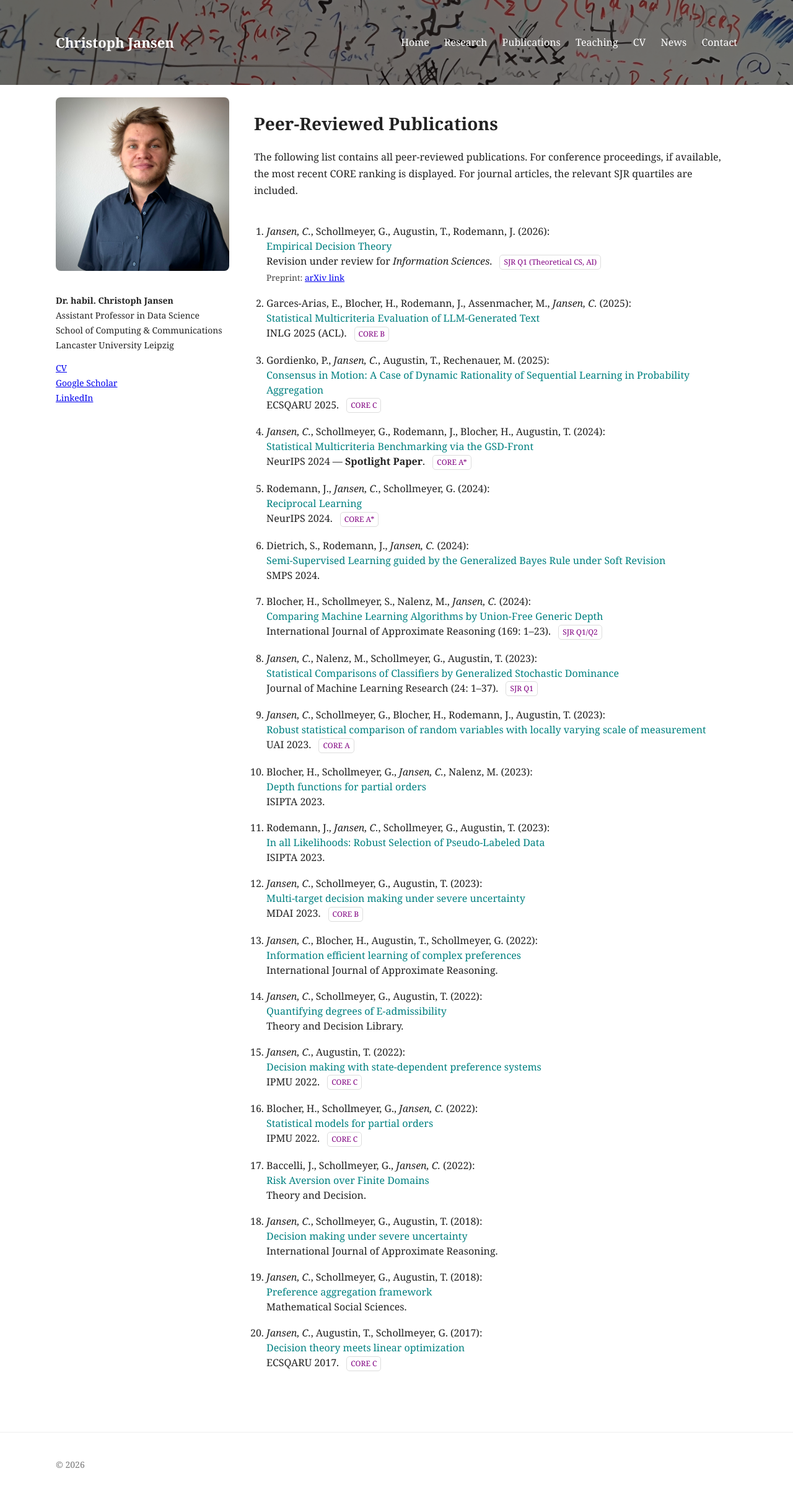
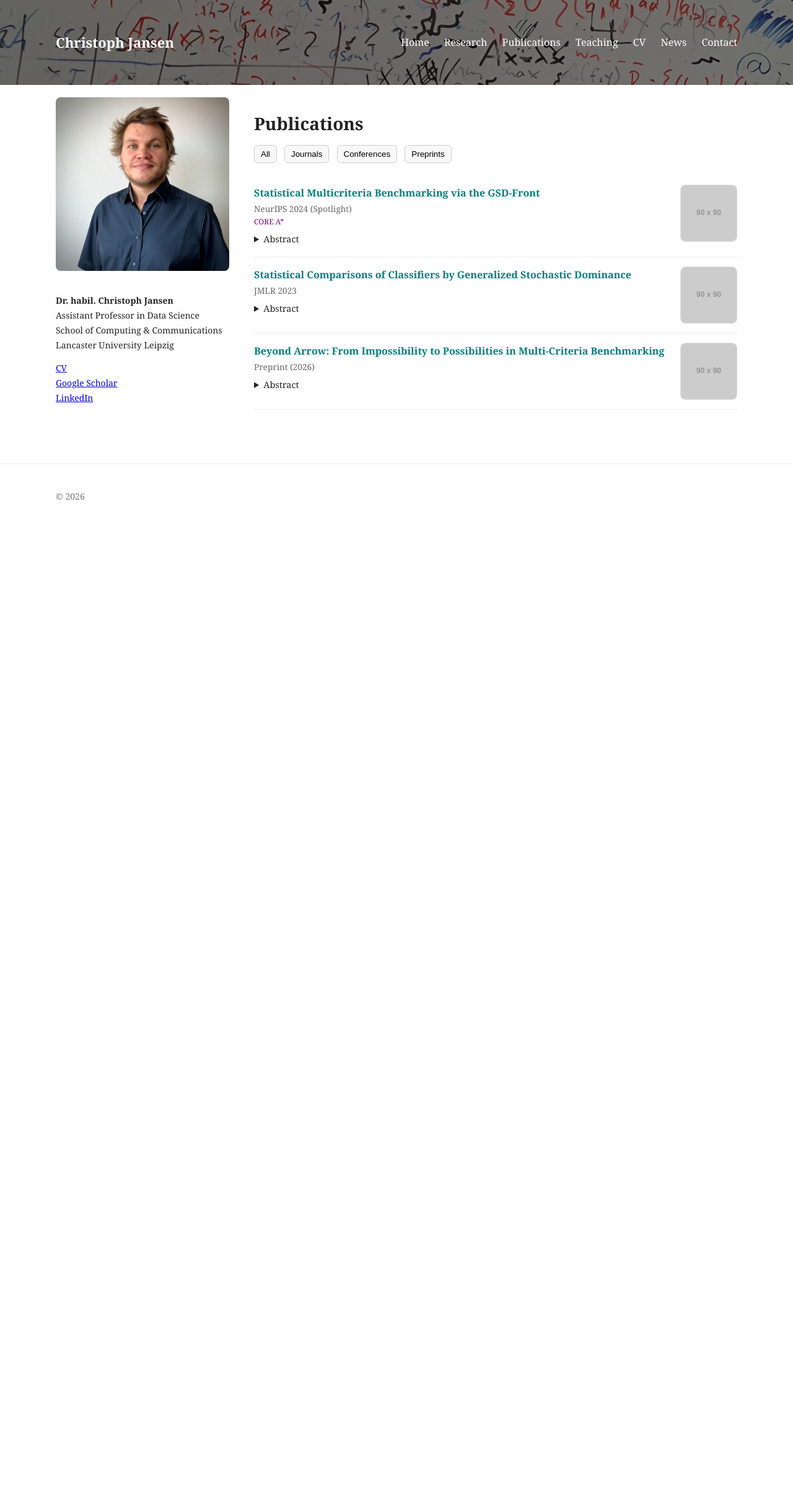
Before and after one commit to jansenc/jansenc.github.io, a Jekyll site: the page built from publications/index.md, in a window 1280 px wide. Shown: the whole page at 62% size. Built offline with Jekyll 4.4.1, drawn with Linux system fonts in a browser that asks for light colours; after the commit the page ends 900 px from its top, so only the background shows below that.

Commit message:
Update index.md

```diff
--- a/publications/index.md
+++ b/publications/index.md
@@ -4,194 +4,132 @@ title: Publications
 permalink: /publications/
 ---
 
-<h1>Peer-Reviewed Publications</h1>
+<h1>Publications</h1>
 
-<p>
-The following list contains all peer-reviewed publications. For conference proceedings, if available, the most recent CORE ranking is displayed. For journal articles, the relevant SJR quartiles are included.
-</p>
+<!-- FILTER BUTTONS -->
+<div class="filter-bar">
+  <button onclick="filterPubs('all')">All</button>
+  <button onclick="filterPubs('journal')">Journals</button>
+  <button onclick="filterPubs('conference')">Conferences</button>
+  <button onclick="filterPubs('preprint')">Preprints</button>
+</div>
 
 <style>
-.pub-section {
-  margin-top: 40px;
+.filter-bar {
+  margin-bottom: 20px;
 }
 
-.pub-list {
-  counter-reset: item;
-  padding-left: 20px;
+.filter-bar button {
+  margin-right: 8px;
+  padding: 6px 10px;
+  border: 1px solid #ccc;
+  background: #f8f8f8;
+  cursor: pointer;
+  border-radius: 6px;
 }
 
-.pub-list li {
-  margin-bottom: 18px;
-  line-height: 1.5;
+.pub {
+  display: flex;
+  justify-content: space-between;
+  gap: 15px;
+  padding: 15px 0;
+  border-bottom: 1px solid #eee;
+}
+
+.pub-left {
+  flex: 1;
 }
 
 .pub-title {
   color: teal;
-  font-weight: 500;
+  font-weight: 600;
 }
 
-.tag {
-  display: inline-block;
+.pub-meta {
+  font-size: 0.85em;
+  color: #666;
+}
+
+.pub-tags {
   font-size: 0.75em;
   color: purple;
-  border: 1px solid #ddd;
-  padding: 2px 6px;
-  border-radius: 5px;
-  margin-left: 8px;
-  vertical-align: middle;
 }
 
-.small {
-  font-size: 0.85em;
-  color: #444;
+.pub img {
+  width: 90px;
+  height: 90px;
+  object-fit: cover;
+  border-radius: 8px;
+  border: 1px solid #ddd;
 }
 
-hr.dots {
-  border: none;
-  border-top: 1px solid #ccc;
-  margin: 8px 0;
+details {
+  margin-top: 6px;
+  font-size: 0.9em;
+}
+
+.hidden {
+  display: none;
 }
 </style>
 
-<div class="pub-section">
+<!-- PUBLICATION LIST -->
 
-<ol class="pub-list">
+<div class="pub conference">
+  <div class="pub-left">
+    <div class="pub-title">Statistical Multicriteria Benchmarking via the GSD-Front</div>
+    <div class="pub-meta">NeurIPS 2024 (Spotlight)</div>
+    <div class="pub-tags">CORE A*</div>
 
-<li>
-<em>Jansen, C.</em>, Schollmeyer, G., Augustin, T., Rodemann, J. (2026):<br>
-<span class="pub-title">Empirical Decision Theory</span><br>
-Revision under review for <em>Information Sciences</em>.
-<span class="tag">SJR Q1 (Theoretical CS, AI)</span><br>
-<span class="small">
-Preprint: <a href="https://doi.org/10.48550/arXiv.2512.05677">arXiv link</a>
-</span>
-</li>
+    <details>
+      <summary>Abstract</summary>
+      Method for comparing machine learning algorithms via statistical multicriteria evaluation...
+    </details>
+  </div>
+  <img src="https://via.placeholder.com/90" alt="paper image">
+</div>
 
-<li>
-Garces-Arias, E., Blocher, H., Rodemann, J., Assenmacher, M., <em>Jansen, C.</em> (2025):<br>
-<span class="pub-title">Statistical Multicriteria Evaluation of LLM-Generated Text</span><br>
-INLG 2025 (ACL).
-<span class="tag">CORE B</span>
-</li>
+<div class="pub journal">
+  <div class="pub-left">
+    <div class="pub-title">Statistical Comparisons of Classifiers by Generalized Stochastic Dominance</div>
+    <div class="pub-meta">JMLR 2023</div>
 
-<li>
-Gordienko, P., <em>Jansen, C.</em>, Augustin, T., Rechenauer, M. (2025):<br>
-<span class="pub-title">Consensus in Motion: A Case of Dynamic Rationality of Sequential Learning in Probability Aggregation</span><br>
-ECSQARU 2025.
-<span class="tag">CORE C</span>
-</li>
+    <details>
+      <summary>Abstract</summary>
+      We introduce a framework for comparing classifiers using stochastic dominance...
+    </details>
+  </div>
+  <img src="https://via.placeholder.com/90" alt="paper image">
+</div>
 
-<li>
-<em>Jansen, C.</em>, Schollmeyer, G., Rodemann, J., Blocher, H., Augustin, T. (2024):<br>
-<span class="pub-title">Statistical Multicriteria Benchmarking via the GSD-Front</span><br>
-NeurIPS 2024 — <strong>Spotlight Paper</strong>.
-<span class="tag">CORE A*</span>
-</li>
+<div class="pub preprint">
+  <div class="pub-left">
+    <div class="pub-title">Beyond Arrow: From Impossibility to Possibilities in Multi-Criteria Benchmarking</div>
+    <div class="pub-meta">Preprint (2026)</div>
 
-<li>
-Rodemann, J., <em>Jansen, C.</em>, Schollmeyer, G. (2024):<br>
-<span class="pub-title">Reciprocal Learning</span><br>
-NeurIPS 2024.
-<span class="tag">CORE A*</span>
-</li>
+    <details>
+      <summary>Abstract</summary>
+      This work generalizes Arrow-type impossibility results into constructive benchmarking settings...
+    </details>
+  </div>
+  <img src="https://via.placeholder.com/90" alt="paper image">
+</div>
 
-<li>
-Dietrich, S., Rodemann, J., <em>Jansen, C.</em> (2024):<br>
-<span class="pub-title">Semi-Supervised Learning guided by the Generalized Bayes Rule under Soft Revision</span><br>
-SMPS 2024.
-</li>
+<!-- JS FILTER -->
+<script>
+function filterPubs(type) {
+  let pubs = document.getElementsByClassName("pub");
 
-<li>
-Blocher, H., Schollmeyer, S., Nalenz, M., <em>Jansen, C.</em> (2024):<br>
-<span class="pub-title">Comparing Machine Learning Algorithms by Union-Free Generic Depth</span><br>
-International Journal of Approximate Reasoning (169: 1–23).
-<span class="tag">SJR Q1/Q2</span>
-</li>
-
-<li>
-<em>Jansen, C.</em>, Nalenz, M., Schollmeyer, G., Augustin, T. (2023):<br>
-<span class="pub-title">Statistical Comparisons of Classifiers by Generalized Stochastic Dominance</span><br>
-Journal of Machine Learning Research (24: 1–37).
-<span class="tag">SJR Q1</span>
-</li>
-
-<li>
-<em>Jansen, C.</em>, Schollmeyer, G., Blocher, H., Rodemann, J., Augustin, T. (2023):<br>
-<span class="pub-title">Robust statistical comparison of random variables with locally varying scale of measurement</span><br>
-UAI 2023.
-<span class="tag">CORE A</span>
-</li>
-
-<li>
-Blocher, H., Schollmeyer, G., <em>Jansen, C.</em>, Nalenz, M. (2023):<br>
-<span class="pub-title">Depth functions for partial orders</span><br>
-ISIPTA 2023.
-</li>
-
-<li>
-Rodemann, J., <em>Jansen, C.</em>, Schollmeyer, G., Augustin, T. (2023):<br>
-<span class="pub-title">In all Likelihoods: Robust Selection of Pseudo-Labeled Data</span><br>
-ISIPTA 2023.
-</li>
-
-<li>
-<em>Jansen, C.</em>, Schollmeyer, G., Augustin, T. (2023):<br>
-<span class="pub-title">Multi-target decision making under severe uncertainty</span><br>
-MDAI 2023.
-<span class="tag">CORE B</span>
-</li>
-
-<li>
-<em>Jansen, C.</em>, Blocher, H., Augustin, T., Schollmeyer, G. (2022):<br>
-<span class="pub-title">Information efficient learning of complex preferences</span><br>
-International Journal of Approximate Reasoning.
-</li>
-
-<li>
-<em>Jansen, C.</em>, Schollmeyer, G., Augustin, T. (2022):<br>
-<span class="pub-title">Quantifying degrees of E-admissibility</span><br>
-Theory and Decision Library.
-</li>
-
-<li>
-<em>Jansen, C.</em>, Augustin, T. (2022):<br>
-<span class="pub-title">Decision making with state-dependent preference systems</span><br>
-IPMU 2022.
-<span class="tag">CORE C</span>
-</li>
-
-<li>
-Blocher, H., Schollmeyer, G., <em>Jansen, C.</em> (2022):<br>
-<span class="pub-title">Statistical models for partial orders</span><br>
-IPMU 2022.
-<span class="tag">CORE C</span>
-</li>
-
-<li>
-Baccelli, J., Schollmeyer, G., <em>Jansen, C.</em> (2022):<br>
-<span class="pub-title">Risk Aversion over Finite Domains</span><br>
-Theory and Decision.
-</li>
-
-<li>
-<em>Jansen, C.</em>, Schollmeyer, G., Augustin, T. (2018):<br>
-<span class="pub-title">Decision making under severe uncertainty</span><br>
-International Journal of Approximate Reasoning.
-</li>
-
-<li>
-<em>Jansen, C.</em>, Schollmeyer, G., Augustin, T. (2018):<br>
-<span class="pub-title">Preference aggregation framework</span><br>
-Mathematical Social Sciences.
-</li>
-
-<li>
-<em>Jansen, C.</em>, Augustin, T., Schollmeyer, G. (2017):<br>
-<span class="pub-title">Decision theory meets linear optimization</span><br>
-ECSQARU 2017.
-<span class="tag">CORE C</span>
-</li>
-
-</ol>
-
-</div>
+  for (let i = 0; i < pubs.length; i++) {
+    if (type === "all") {
+      pubs[i].style.display = "flex";
+    } else {
+      if (pubs[i].classList.contains(type)) {
+        pubs[i].style.display = "flex";
+      } else {
+        pubs[i].style.display = "none";
+      }
+    }
+  }
+}
+</script>
```
